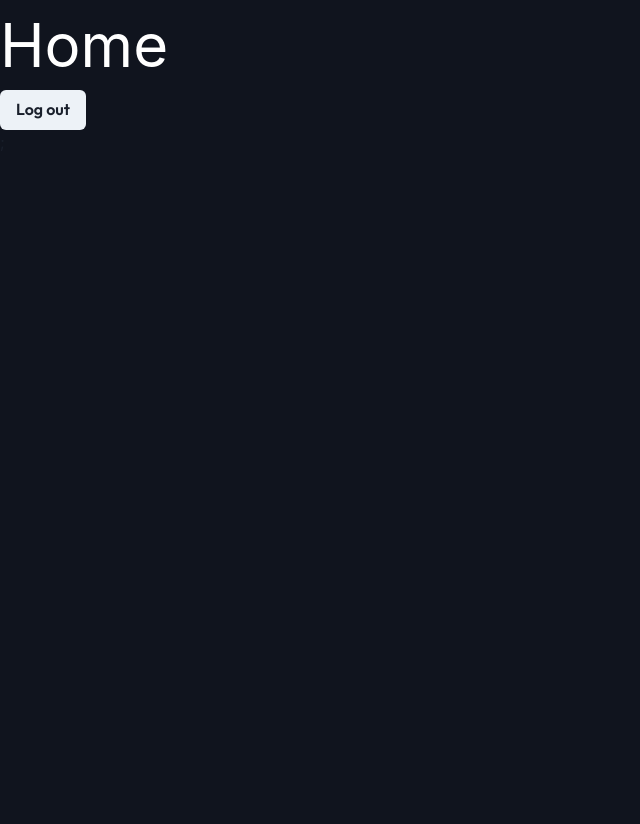
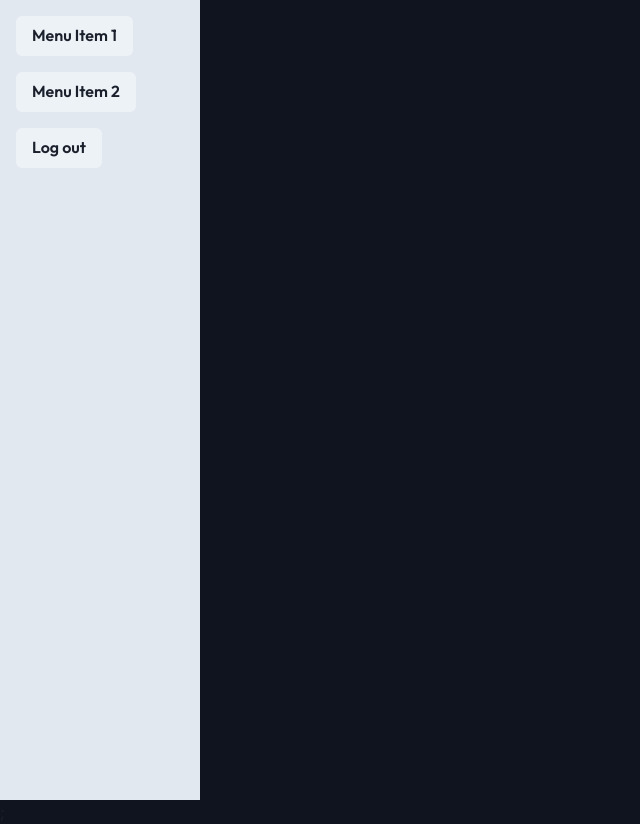
Before and after one commit to rojasmart/entertainment-web-app, a React (Vite) app: page /Home in a window 1280 px wide. Shown: the whole page, without its empty margins (0-640 px from the left). Before the commit the page ends 800 px from the top, so only its background shows below. Built offline with nearby package versions, Linux system fonts and the light colour scheme; no server answers; sample sign-in values are in the browser's storage.

Commit message:
--add general layout to home

```diff
--- a/src/pages/Home/index.jsx
+++ b/src/pages/Home/index.jsx
@@ -1,20 +1,39 @@
-import { Button, Text, Box } from "@chakra-ui/react";
+import { Box, Flex, Text, Button, VStack, Card } from "@chakra-ui/react";
 import { useContext } from "react"; // Import useContext hook from React
 import { AuthContext } from "../../contexts/auth"; // Import your AuthGoogleContext
 
-export const Home = () => {
+export const Layout = ({ children }) => {
   const { signOut } = useContext(AuthContext); // Access signOut function from the context
-
   const handleLogout = () => {
     signOut(); // Call signOut function
   };
-
   return (
-    <Box>
-      <Text fontSize={"6xl"} color={"white"}>
-        Home
-      </Text>
-      <Button onClick={handleLogout}>Log out</Button>
-    </Box>
+    <Flex height="100vh">
+      <VStack
+        as="nav"
+        bg="gray.200"
+        p={4}
+        width="200px"
+        justifyContent="start"
+        alignItems="start"
+        spacing={4}
+      >
+        <Button>Menu Item 1</Button>
+        <Button>Menu Item 2</Button>
+        <Button onClick={handleLogout}>Log out</Button>
+        {/* Add more menu items here */}
+      </VStack>
+      <Box flex="1" overflowY="auto">
+        {children}
+      </Box>
+    </Flex>
   );
 };
+
+export const Home = () => {
+  return (
+    <Layout>
+      <Card></Card>
+    </Layout>
+  );
+};
```
